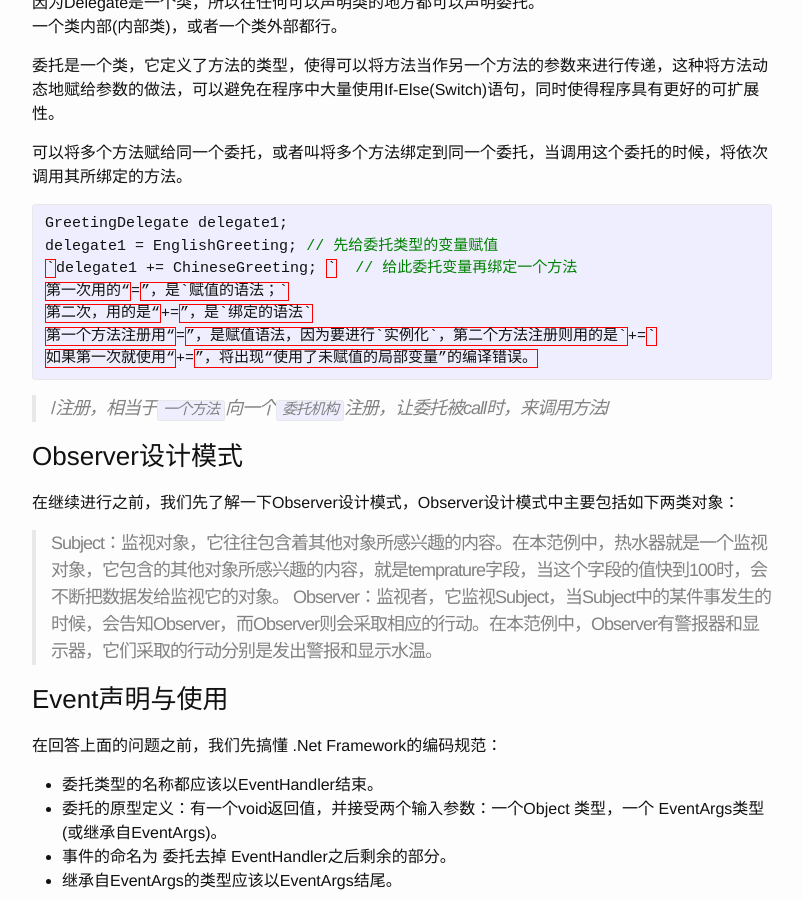
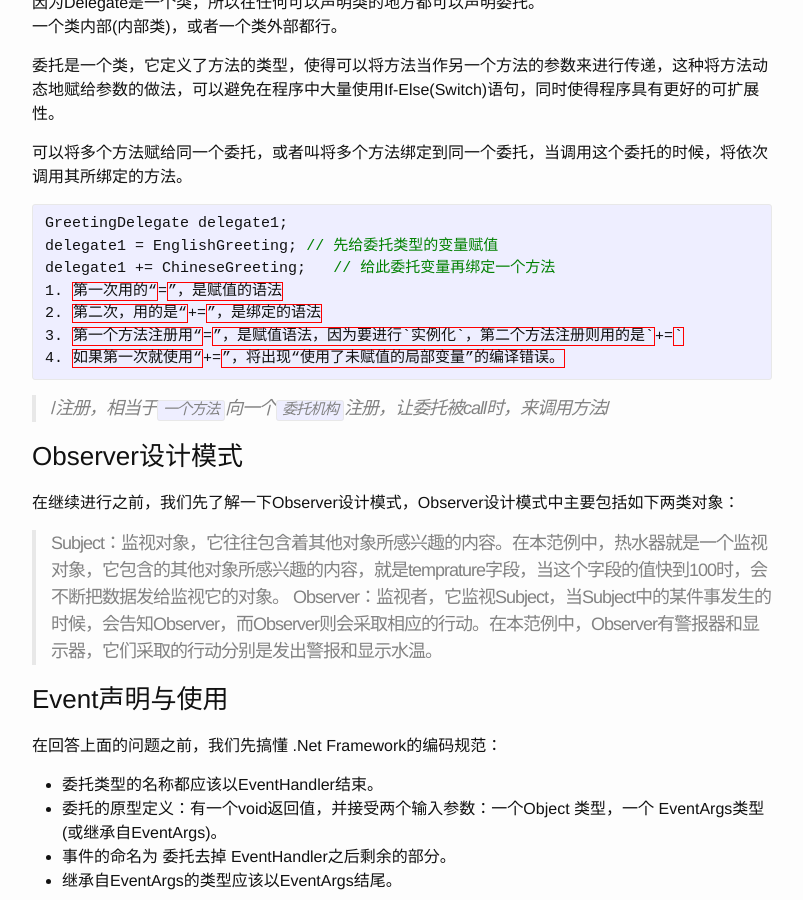
Before and after one commit to ichengzi/ichengzi.github.io, a Jekyll site: the page built from _posts/2015-09-26-delegate sharp.md, in a window 1280 px wide and 900 px high, scrolled down 511 px. Shown: the whole window, without its empty margins (238-1041 px from the left). Built offline with Jekyll 4.4.1, drawn with Linux system fonts in a browser that asks for light colours.

Commit message:
update post

````diff
--- a/_posts/2015-09-26-delegate sharp.md
+++ b/_posts/2015-09-26-delegate sharp.md
@@ -18,11 +18,11 @@ author: chengzi
 ``` csharp
 GreetingDelegate delegate1;
 delegate1 = EnglishGreeting; // 先给委托类型的变量赋值
-`delegate1 += ChineseGreeting; `  // 给此委托变量再绑定一个方法
-第一次用的“=”，是`赋值的语法；`
-第二次，用的是“+=”，是`绑定的语法`
-第一个方法注册用“=”，是赋值语法，因为要进行`实例化`，第二个方法注册则用的是`+=`
-如果第一次就使用“+=”，将出现“使用了未赋值的局部变量”的编译错误。
+delegate1 += ChineseGreeting;   // 给此委托变量再绑定一个方法
+1. 第一次用的“=”，是赋值的语法
+2. 第二次，用的是“+=”，是绑定的语法
+3. 第一个方法注册用“=”，是赋值语法，因为要进行`实例化`，第二个方法注册则用的是`+=`
+4. 如果第一次就使用“+=”，将出现“使用了未赋值的局部变量”的编译错误。
 ```
 
 > /*注册，相当于`一个方法`向一个`委托机构`注册，让委托被call时，来调用方法*/
````
Also changed, not shown: _posts/2016-10-21-0x000 aysnc await.md (+2 -2 lines).
